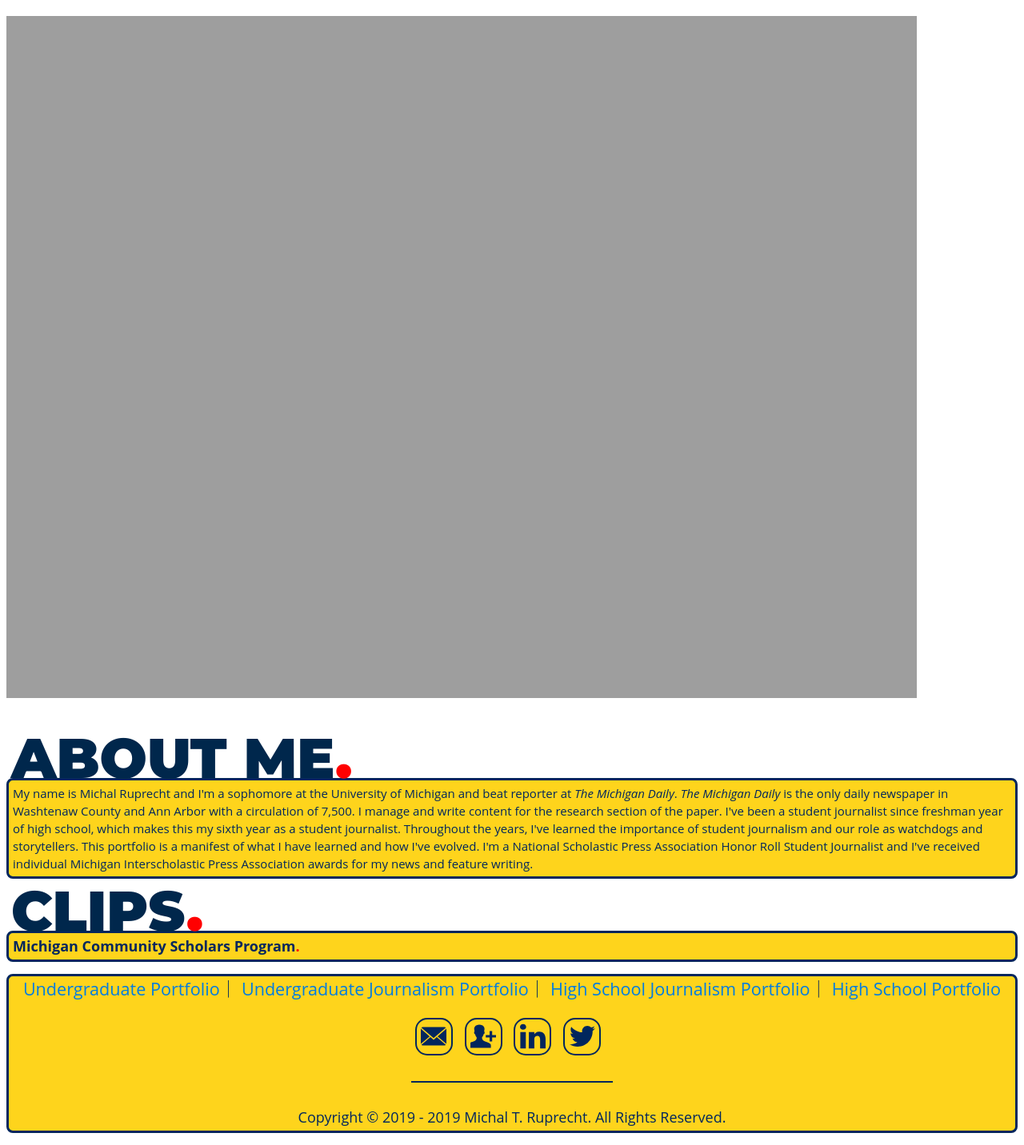
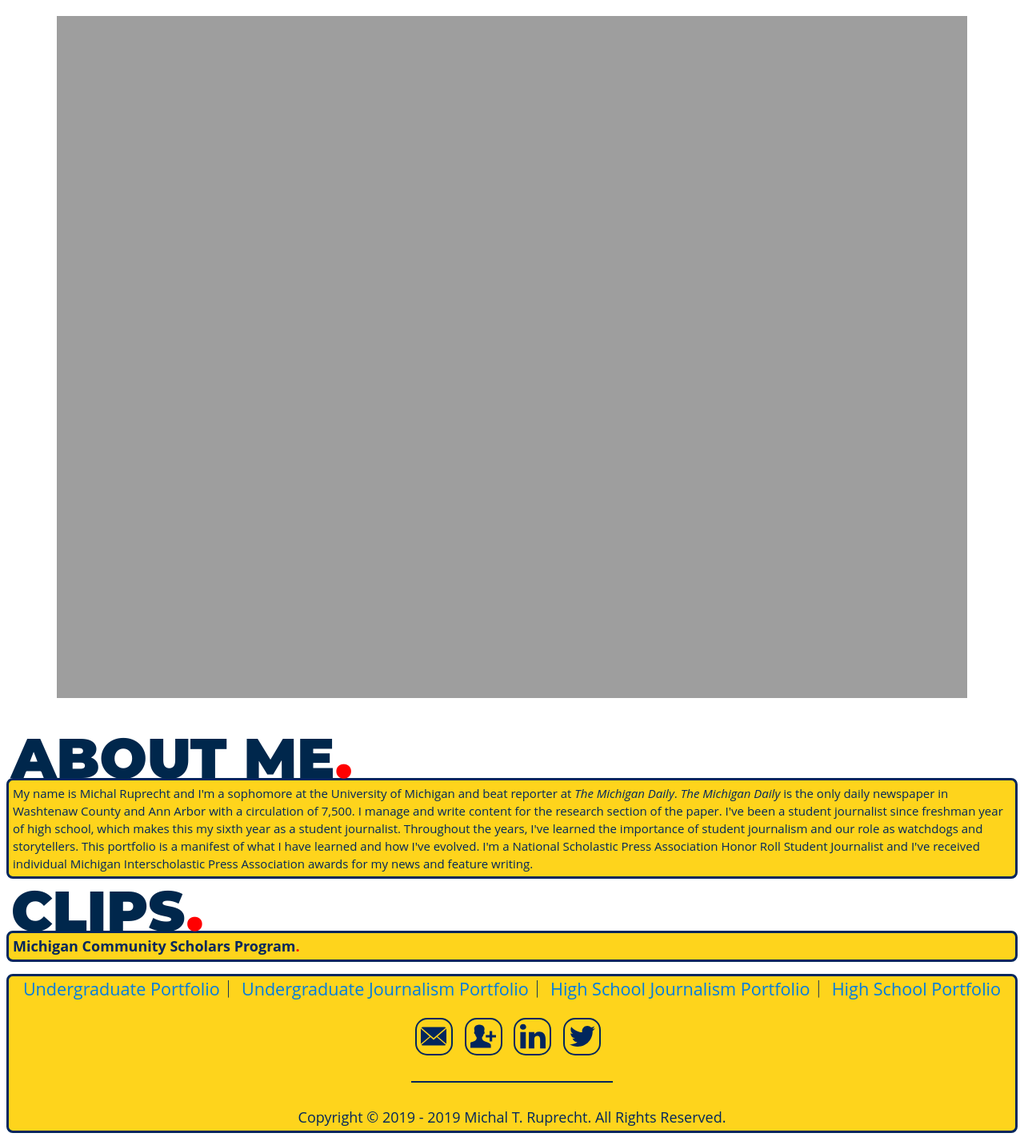
Before and after one commit to MichalRuprecht/michalruprecht.github.io, a Jekyll site: the page built from pages/journalism.html, in a window 1280 px wide. Shown: the whole page at 80% size. Built offline with Jekyll 4.4.1, drawn with Linux system fonts in a browser that asks for light colours.

Commit message:
Update journalism.html

```diff
--- a/pages/journalism.html
+++ b/pages/journalism.html
@@ -8,7 +8,7 @@ title: Michal T. Ruprecht Official Website
     <title>Journalism Portfolio - Michal Ruprecht</title>
   </head>
   <body>
-    <img src="https://michalruprecht.com/assets/jp/profile.svg" alt="Michal Ruprecht" width="90%" align="middle">
+    <img src="https://michalruprecht.com/assets/jp/profile.svg" alt="Michal Ruprecht" class="center">
 
     <div class="title">
       <br />ABOUT ME<font color="#FF0000">.</font>
```
